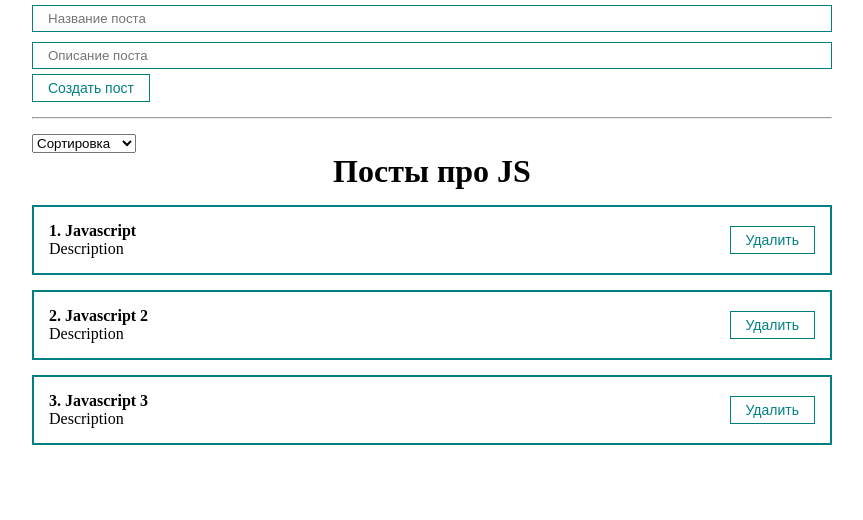
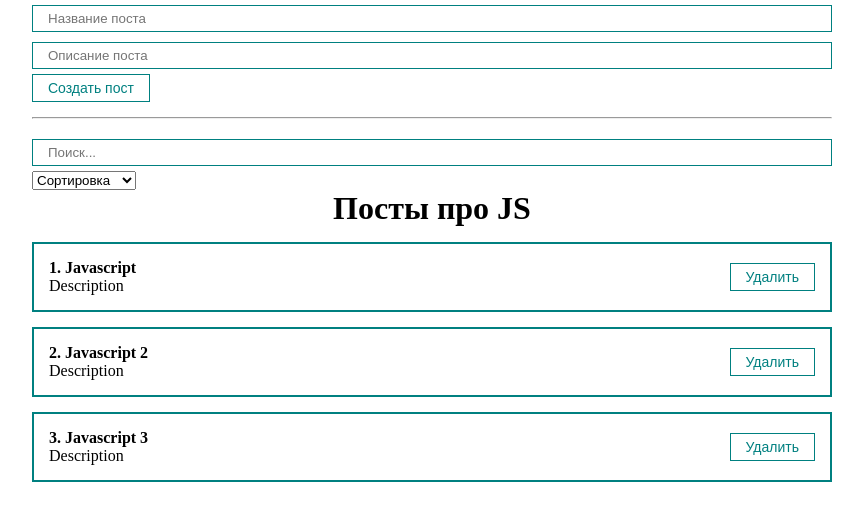
Before and after one commit to Vlad-doc/fundamental_react, a React (Create React App) app: page / in a window 1280 px wide. Shown: the top 520 px of the page, without its empty margins (208-1071 px from the left). Built offline with nearby package versions, Linux system fonts and the light colour scheme.

Commit message:
add search by name input

```diff
--- a/src/App.js
+++ b/src/App.js
@@ -1,6 +1,7 @@
-import React, { useState } from "react"
+import React, { useMemo, useState } from "react"
 import PostForm from "./components/post-form"
 import PostList from "./components/post-list"
+import MyInput from "./components/UI/input/my-input"
 import MySelect from "./components/UI/select/my-select"
 import "./styles/app.css"
 
@@ -12,6 +13,22 @@ function App() {
   ])
 
   const [selectedSort, setSelectedSort] = useState("")
+  const [searchQuerry, setSearchQuerry] = useState("")
+
+  const sortedPosts = useMemo(() => {
+    if (selectedSort) {
+      return [...posts].sort((a, b) =>
+        a[selectedSort].localeCompare(b[selectedSort]),
+      )
+    }
+    return posts
+  }, [selectedSort, posts])
+
+  const sortedAndSearchedPosts = useMemo(() => {
+    return sortedPosts.filter((post) =>
+      post.title.toLocaleLowerCase().includes(searchQuerry),
+    )
+  }, [searchQuerry, sortedPosts])
 
   const createPost = (newPost) => {
     setPosts([...posts, newPost])
@@ -23,13 +40,17 @@ function App() {
 
   const sortPosts = (sort) => {
     setSelectedSort(sort)
-    setPosts([...posts].sort((a, b) => a[sort].localeCompare(b[sort])))
   }
 
   return (
     <div className="app">
       <PostForm create={createPost} />
       <hr style={{ margin: "15px 0" }} />
+      <MyInput
+        placeholder="Поиск..."
+        value={searchQuerry}
+        onChange={(event) => setSearchQuerry(event.target.value)}
+      />
       <MySelect
         defaultValue={"Сортировка"}
         options={[
@@ -39,8 +60,12 @@ function App() {
         value={selectedSort}
         onChange={sortPosts}
       />
-      {posts.length ? (
-        <PostList posts={posts} title={"Посты про JS"} remove={removePost} />
+      {sortedAndSearchedPosts.length ? (
+        <PostList
+          posts={sortedAndSearchedPosts}
+          title={"Посты про JS"}
+          remove={removePost}
+        />
       ) : (
         <h1 style={{ textAlign: "center" }}>Посты не найдены!</h1>
       )}
```
